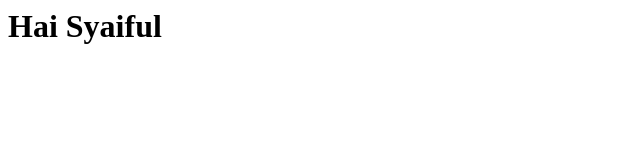
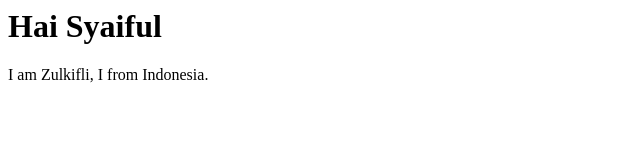
Before and after one commit to syaifulrmdhn/NewPro, a plain HTML site: page index.html in a window 1280 px wide. Shown: the whole page, without its empty margins (0-640 px from the left). Drawn offline with Linux system fonts and the light colour scheme.

Commit message:
Add paragraf

```diff
--- a/index.html
+++ b/index.html
@@ -4,5 +4,6 @@
 </head>
 <body>
 	<h1>Hai Syaiful</h1>
+	<p>I am Zulkifli, I from Indonesia.</p>
 </body>
 </html>
```
